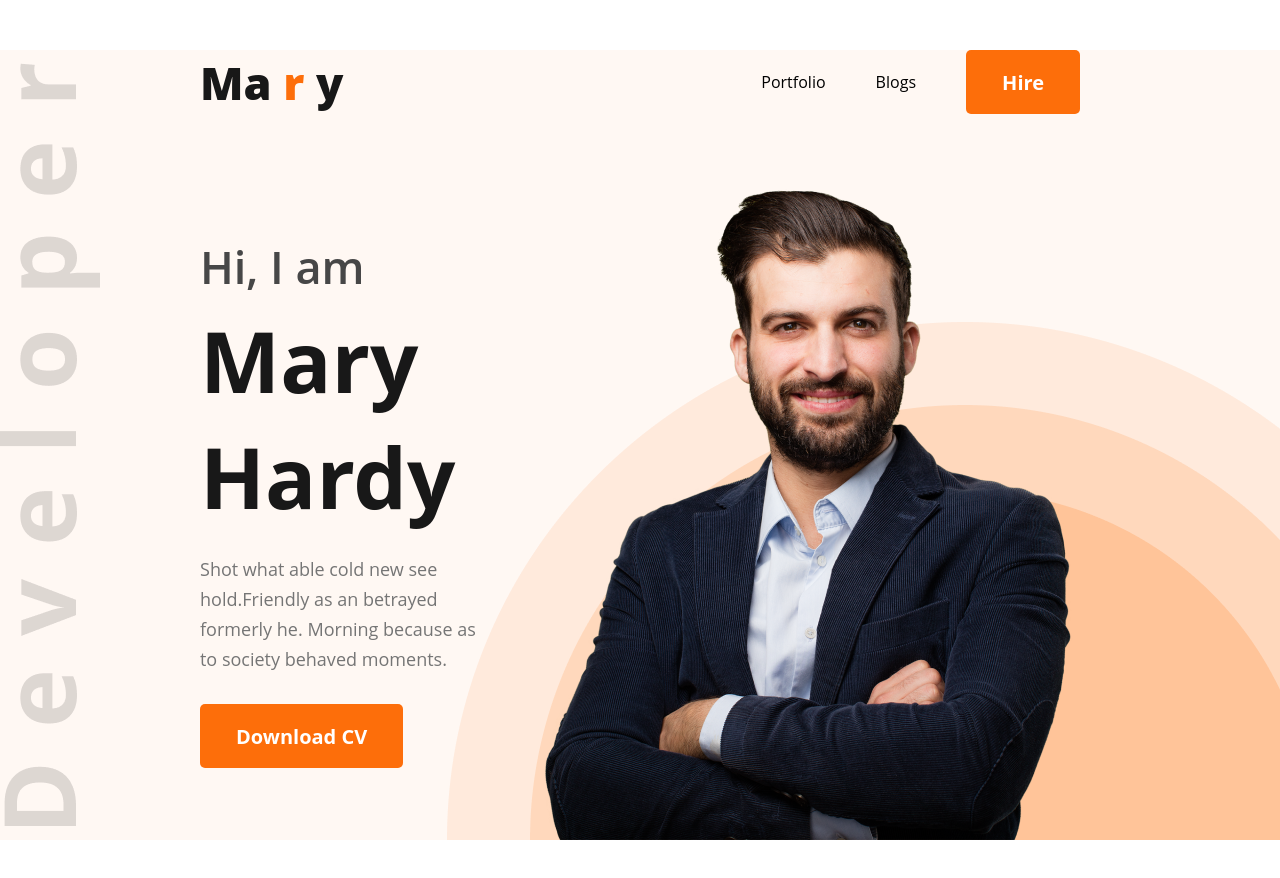
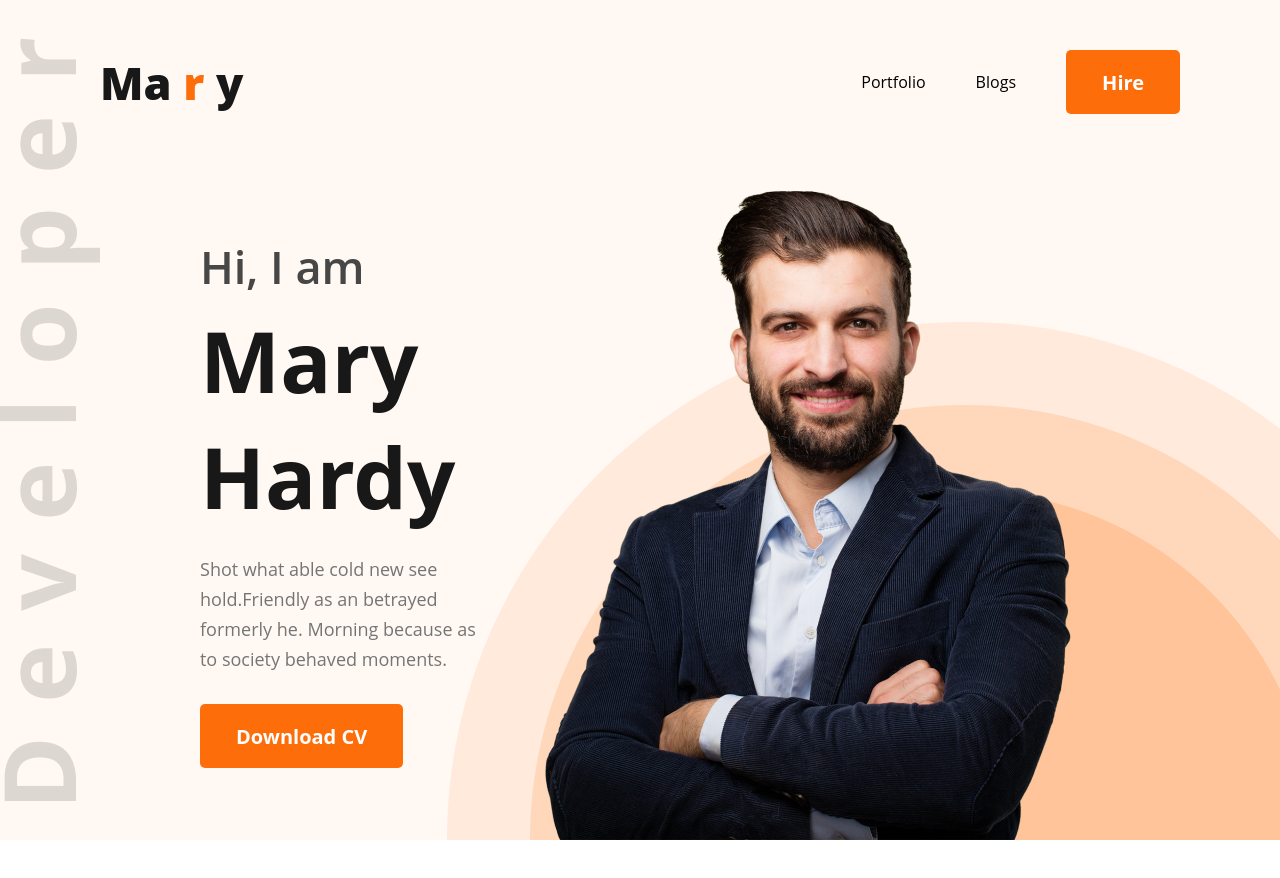
Before and after one commit to fardoush/dev-portfolio-cls-test, a plain HTML site: page index.html in a window 1280 px wide. Shown: the top 878 px of the page. Drawn offline with Linux system fonts and the light colour scheme.

Commit message:
fixed to nav padding

```diff
--- a/css/style.css
+++ b/css/style.css
@@ -33,8 +33,8 @@ nav{
     display: flex;
     justify-content: space-between;
     align-items: center;
-    margin: 50px 200px;
-    /* padding:50px 100px; */
+    /* margin: 50px 200px; */
+    padding:50px 100px;
 }
 
 .nav-title{
```
